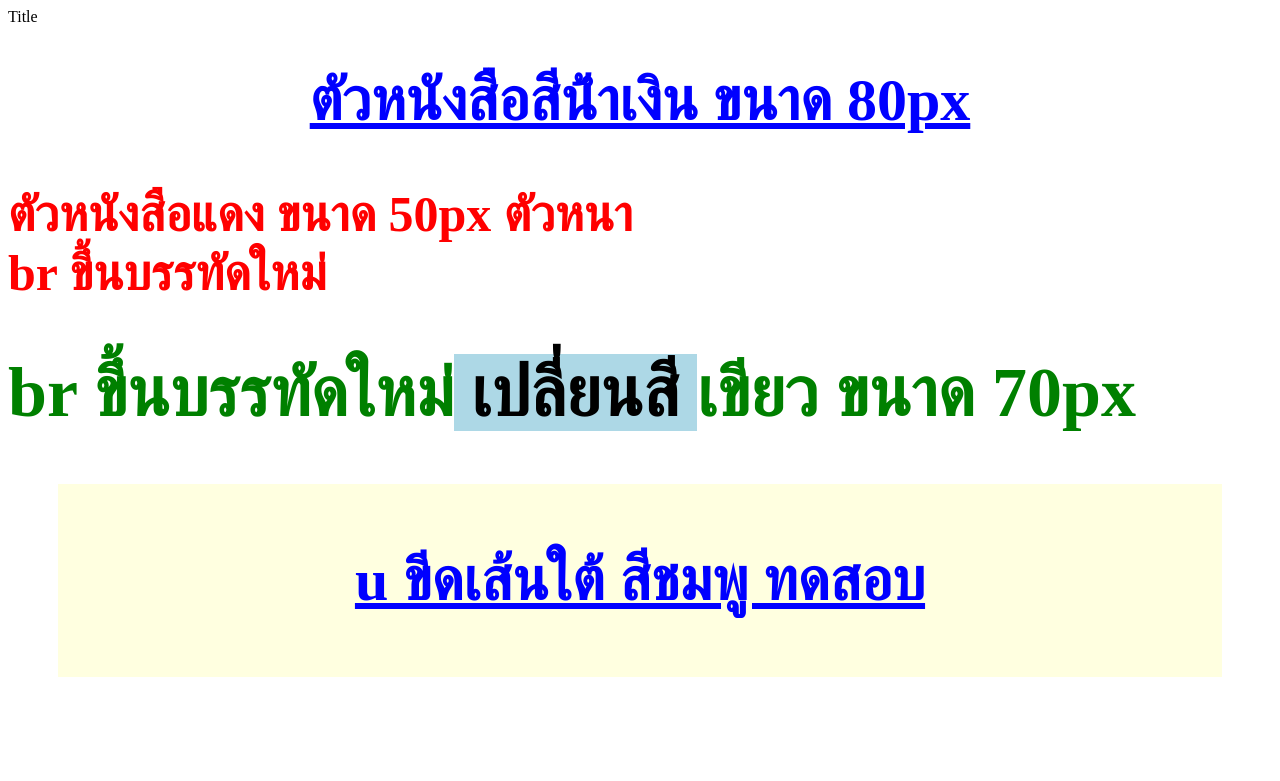
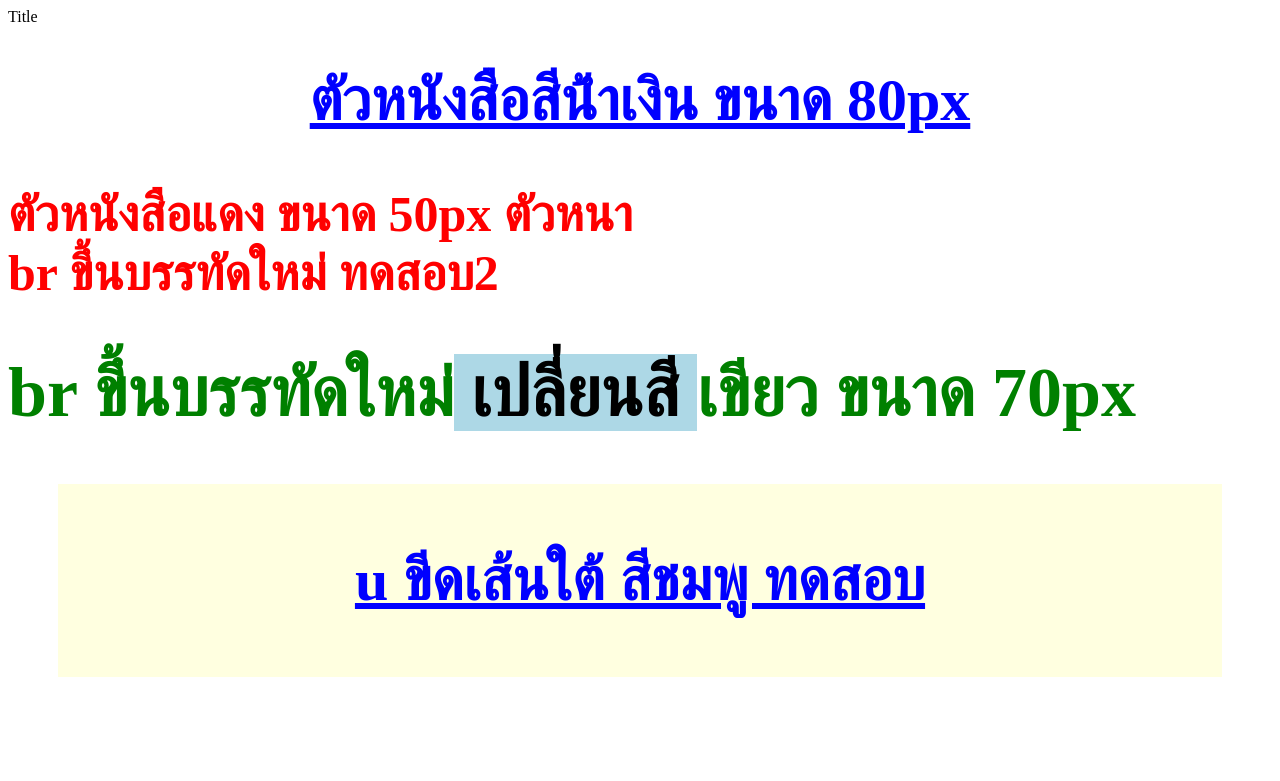
Before and after one commit to Pramote0708/Pramote0708.github.io, a plain HTML site: page index.html in a window 1280 px wide. Shown: the top 781 px of the page. Drawn offline with Linux system fonts and the light colour scheme.

Commit message:
Update index.html

```diff
--- a/index.html
+++ b/index.html
@@ -34,7 +34,7 @@
 
   <br>
 
-  br ขึ้นบรรทัดใหม่
+  br ขึ้นบรรทัดใหม่ ทดสอบ2
 
   </h1>
   <br><h1 style='color:green; /*กําหนดสี*/font-size:70px;'>
```
